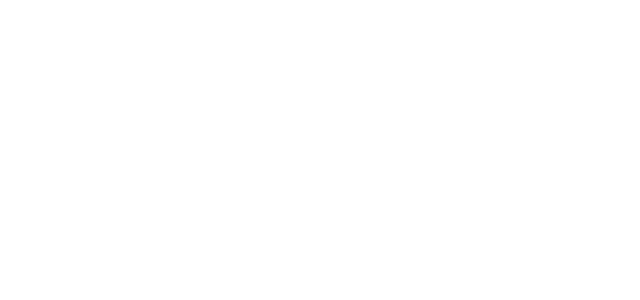
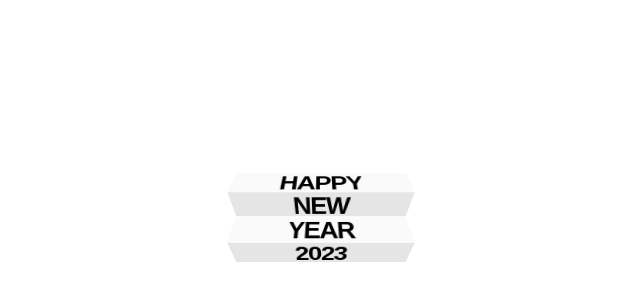
Before and after one commit to MIXISAMA/my-homepage, a Vue app: page /happy-new-year in a window 1280 px wide. Before the commit this address had no page. Shown: the part 180-480 px from the top of the page, without its empty margins (319-959 px from the left). Built offline with nearby package versions, Linux system fonts and the light colour scheme.

Commit message:
happy new year

```diff
--- a/src/router/index.ts
+++ b/src/router/index.ts
@@ -56,6 +56,11 @@
       name: "colors-cat",
       component: () => import("../views/ColorsCat.vue"),
     },
+    {
+      path: "/happy-new-year",
+      name: "happy-new-year",
+      component: () => import("../views/HappyNewYear.vue"),
+    },
   ],
 });
 
--- a/src/views/ColorsCat.vue
+++ b/src/views/ColorsCat.vue
@@ -74,8 +74,6 @@
   --cat-red-bg: lightcoral;
   --cat-red-text: lightpink;
   --cat-red-text-highlight: crimson;
-
-  color:lightpink;
 
   --cat-height: 60em;
   --cat-offscreen: -40em
--- /dev/null
+++ b/src/views/HappyNewYear.vue
@@ -0,0 +1,85 @@
+<template>
+<div class="content">
+  <div class="container">
+    <div>
+      <span>HAPPY</span>
+      <span>JOYFUL</span>
+    </div>
+    <div>
+      <span>NEW</span>
+      <span>HAPPINESS</span>
+    </div>
+    <div>
+      <span>YEAR</span>
+      <span>HEALTHY</span>
+    </div>
+    <div>
+      <span>2023</span>
+      <span>PROSPERITY</span>
+    </div>
+  </div>
+</div>
+</template>
+
+<script setup lang="ts">
+
+</script>
+
+<style scoped>
+.content {
+  font-size: 1vw;
+  font-family: Arial, Helvetica, sans-serif;
+  display: flex;
+  justify-content: center;
+  align-items: center;
+  min-height: 100vh;
+}
+
+.container {
+  display: flex;
+  flex-direction: column;
+  perspective: 10em;
+}
+
+.container > div {
+  display: block;
+  height: 1em;
+  font-size: 2em;
+  overflow: hidden;
+}
+
+.container > div > span {
+  display: block;
+  height: 2em;
+  font-weight: bold;
+  letter-spacing: -.05em;
+  text-align: center;
+  transition: .3s transform ease-in-out;
+  padding: 0em 0.5em;
+}
+
+.container:hover > div > span {
+  transform: translateY(-100%);
+}
+
+.container > div:nth-child(1) {
+  background-color: rgba(0, 0, 0, .02);
+  transform: rotateX(30deg);
+}
+
+.container > div:nth-child(2) {
+  background-color: rgba(0, 0, 0, .1);
+  transform: translateY(-0.08em) rotateX(-30deg);
+}
+
+.container > div:nth-child(3) {
+  background-color: rgba(0, 0, 0, .02);
+  transform: translateY(-0.16em) rotateX(30deg);
+}
+
+.container > div:nth-child(4) {
+  background-color: rgba(0, 0, 0, .1);
+  transform: translateY(-0.24em) rotateX(-30deg);
+}
+
+</style>
--- a/src/views/MenuView.vue
+++ b/src/views/MenuView.vue
@@ -28,6 +28,9 @@
     <li>
       <RouterLink to="/colors-cat">Colors Cat</RouterLink>
     </li>
+    <li>
+      <RouterLink to="/happy-new-year">Happy New Year</RouterLink>
+    </li>
   </ul>
 </template>
 
```
